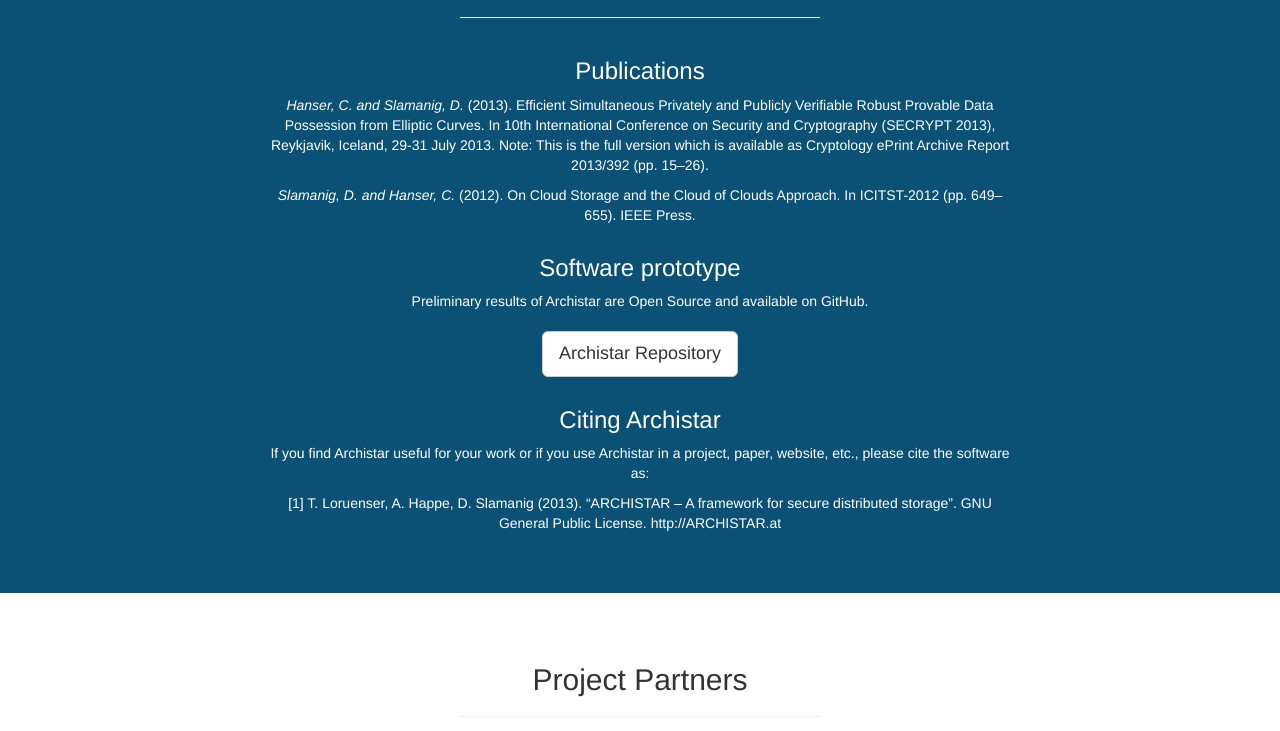
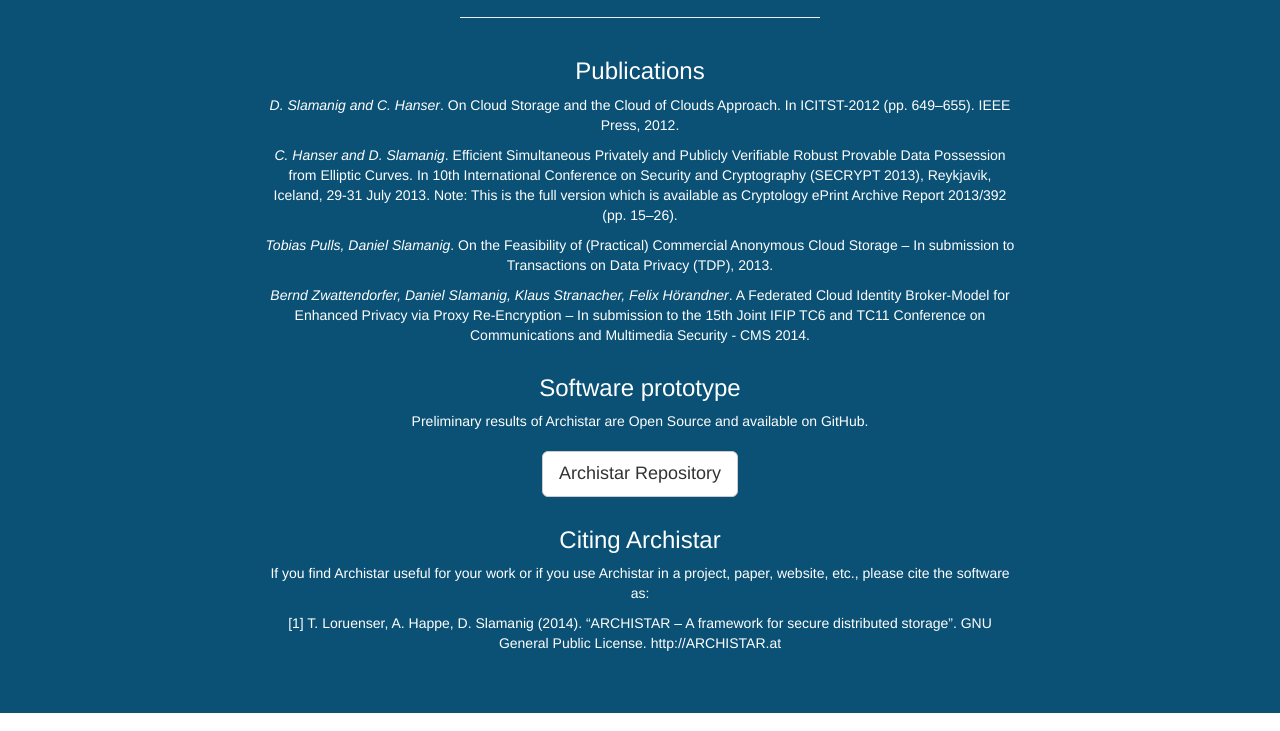
Before and after one commit to Archistar/archistar.at, a plain HTML site: page index.html in a window 1280 px wide. Shown: the part 5896-6627 px from the top of the page. Drawn offline with Linux system fonts and the light colour scheme.

Commit message:
update pubs

```diff
--- a/index.html
+++ b/index.html
@@ -311,8 +311,10 @@
         <div class="row">
           <div class="col-md-8 col-md-offset-2 text-center">
             <h3>Publications</h3>
-            <p><i>Hanser, C. and Slamanig, D.</i> (2013). Efficient Simultaneous Privately and Publicly Verifiable Robust Provable Data Possession from Elliptic Curves. In 10th International Conference on Security and Cryptography (SECRYPT 2013), Reykjavik, Iceland, 29-31 July 2013. Note: This is the full version which is available as Cryptology ePrint Archive Report 2013/392 (pp. 15–26).</p>
-            <p><i>Slamanig, D. and Hanser, C.</i> (2012). On Cloud Storage and the Cloud of Clouds Approach. In ICITST-2012 (pp. 649–655). IEEE Press.</p>
+            <p><i>D. Slamanig and C. Hanser</i>. On Cloud Storage and the Cloud of Clouds Approach. In ICITST-2012 (pp. 649–655). IEEE Press, 2012.</p>
+            <p><i>C. Hanser and D. Slamanig</i>. Efficient Simultaneous Privately and Publicly Verifiable Robust Provable Data Possession from Elliptic Curves. In 10th International Conference on Security and Cryptography (SECRYPT 2013), Reykjavik, Iceland, 29-31 July 2013. Note: This is the full version which is available as Cryptology ePrint Archive Report 2013/392 (pp. 15–26).</p>
+            <p><i>Tobias Pulls, Daniel Slamanig</i>. On the Feasibility of (Practical) Commercial Anonymous Cloud Storage – In submission to Transactions on Data Privacy (TDP), 2013.</p>
+            <p><i>Bernd Zwattendorfer, Daniel Slamanig, Klaus Stranacher, Felix Hörandner</i>. A Federated Cloud Identity Broker-Model for Enhanced Privacy via Proxy Re-Encryption – In submission to the 15th Joint IFIP TC6 and TC11 Conference on Communications and Multimedia Security - CMS 2014.</p>
           </div>
         </div>
         <div class="row">
@@ -322,7 +324,7 @@
             <a href="https://github.com/Archistar" class="btn btn-lg btn-default">Archistar Repository</a>
             <h3>Citing Archistar</h3>
             <p>If you find Archistar useful for your work or if you use Archistar in a project, paper, website, etc., please cite the software as:</p>
-            <p>[1] T. Loruenser, A. Happe, D. Slamanig (2013). “ARCHISTAR – A framework for secure distributed storage”. GNU General Public License. http://ARCHISTAR.at</p>
+            <p>[1] T. Loruenser, A. Happe, D. Slamanig (2014). “ARCHISTAR – A framework for secure distributed storage”. GNU General Public License. http://ARCHISTAR.at</p>
           </div>
         </div>
       </div>
```
